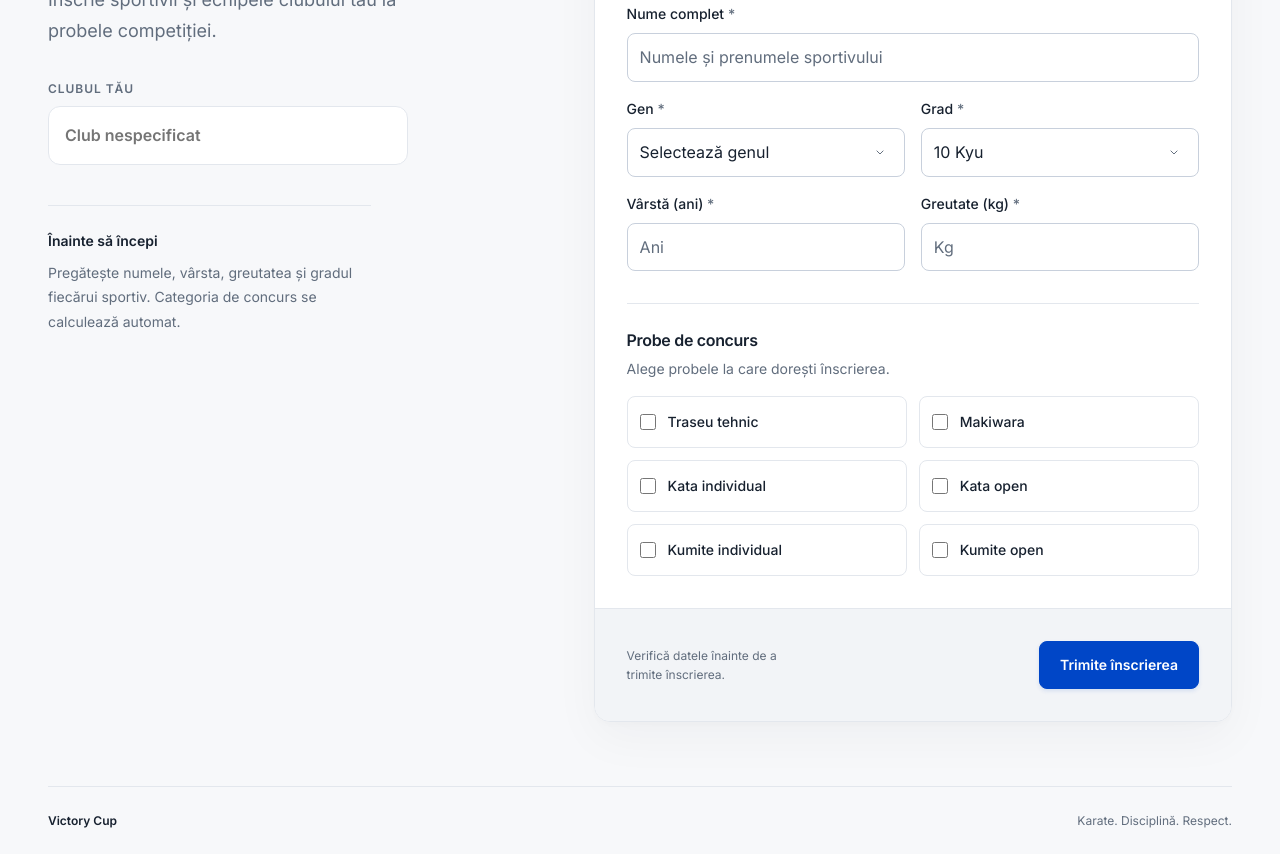
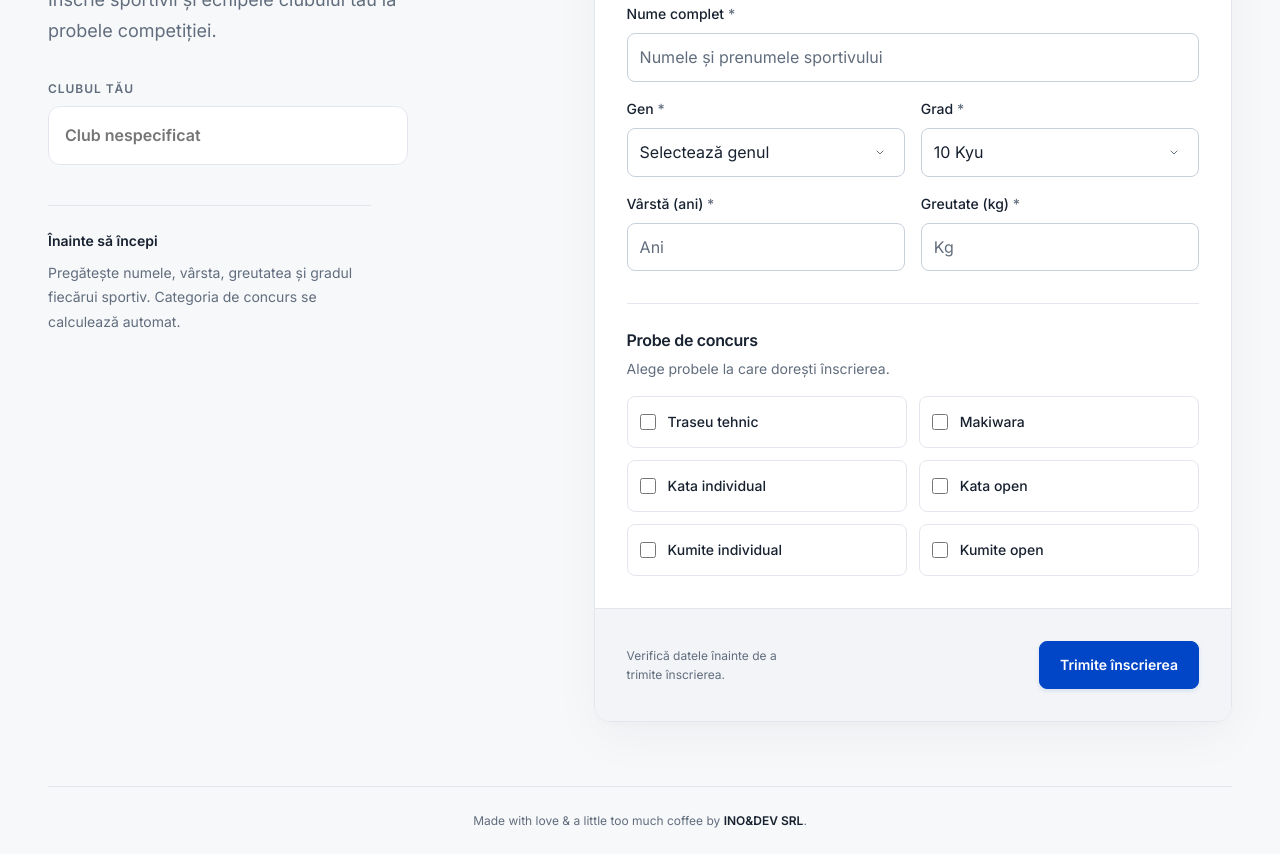
Before and after one commit to SVladut/DevVisionKarate.github.io, a plain HTML site: page index.html in a window 1280 px wide. Shown: the part 458-1312 px from the top of the page. Drawn offline with Linux system fonts and the light colour scheme.

Commit message:
Update footer credit across all pages

```diff
--- a/common.css
+++ b/common.css
@@ -84,7 +84,8 @@ legend { padding: 0; }
 .button:disabled, .submit-btn:disabled { opacity: .65; transform: none; }
 .club-badge { display: inline-flex; align-items: center; gap: var(--space-2); padding: var(--space-2) var(--space-3); border: 1px solid var(--line); border-radius: 8px; background: var(--surface); color: var(--muted); font-size: 14px; overflow-wrap: anywhere; }
 .club-badge [data-club-name] { color: var(--ink); font-weight: 500; }
-.site-footer { display: flex; justify-content: space-between; align-items: center; flex-wrap: wrap; gap: var(--space-3); padding-block: var(--space-6); border-top: 1px solid var(--line); color: var(--muted); font-size: 12px; }
+.site-footer { display: flex; justify-content: center; align-items: center; flex-wrap: wrap; gap: var(--space-3); padding-block: var(--space-6); border-top: 1px solid var(--line); color: var(--muted); font-size: 12px; }
+.footer-credit { text-align: center; text-wrap: balance; }
 .site-footer .footer-name { color: var(--ink); font-weight: 600; }
 .page-enter { animation: page-enter 400ms ease both; }
 @keyframes page-enter { from { opacity: 0; transform: translateY(8px); } to { opacity: 1; transform: translateY(0); } }
--- a/index.html
+++ b/index.html
@@ -277,7 +277,7 @@
         <p id="popupText" aria-live="polite"></p>
       </div>
     </div>
-    <footer class="site-footer shell"><span class="footer-name">Victory Cup</span><span>Karate. Disciplină. Respect.</span></footer>
+    <footer class="site-footer shell"><p class="footer-credit">Made with love &amp; a little too much coffee by <span class="footer-name">INO&amp;DEV SRL</span>.</p></footer>
     <script src="categories.js"></script>
     <script src="script.js"></script>
   </body>
```
Also changed, not shown: plati_echipe.html (+1 -1 lines), plati_sportivi.html (+1 -1 lines).
